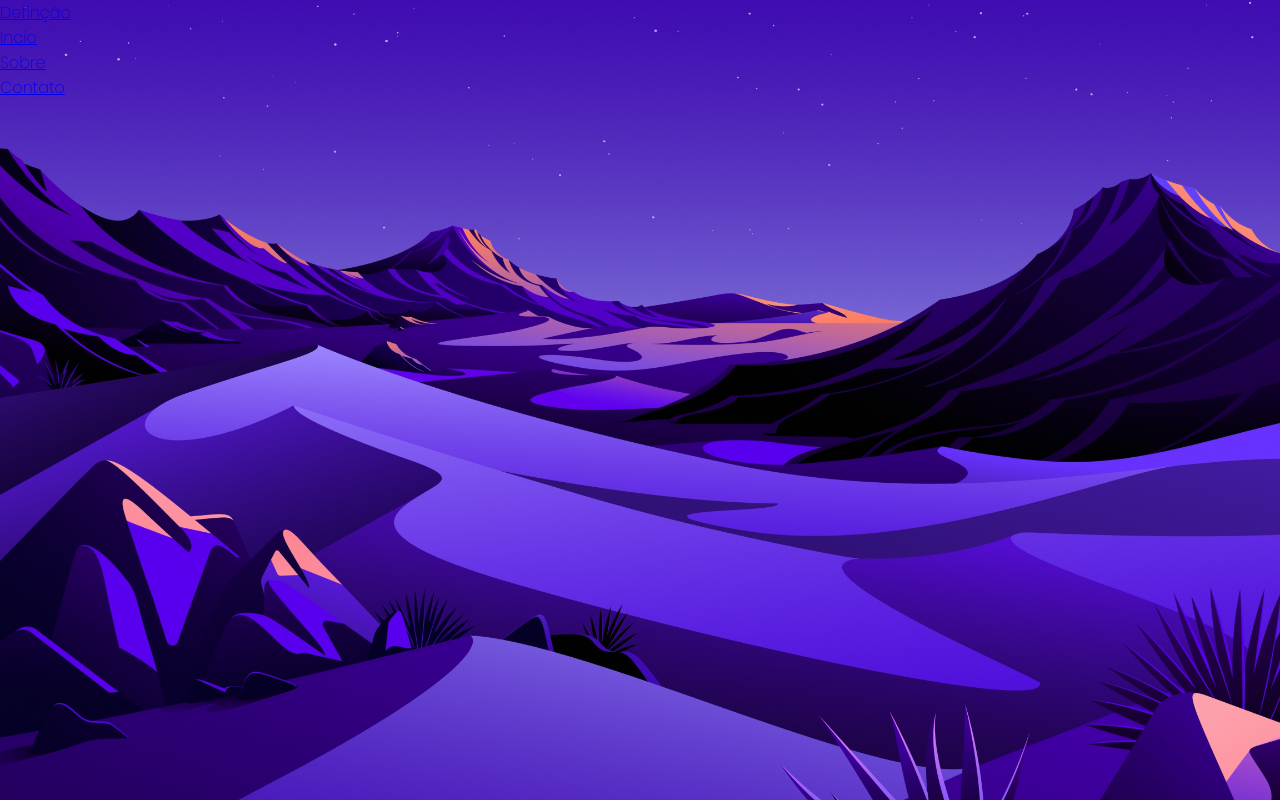
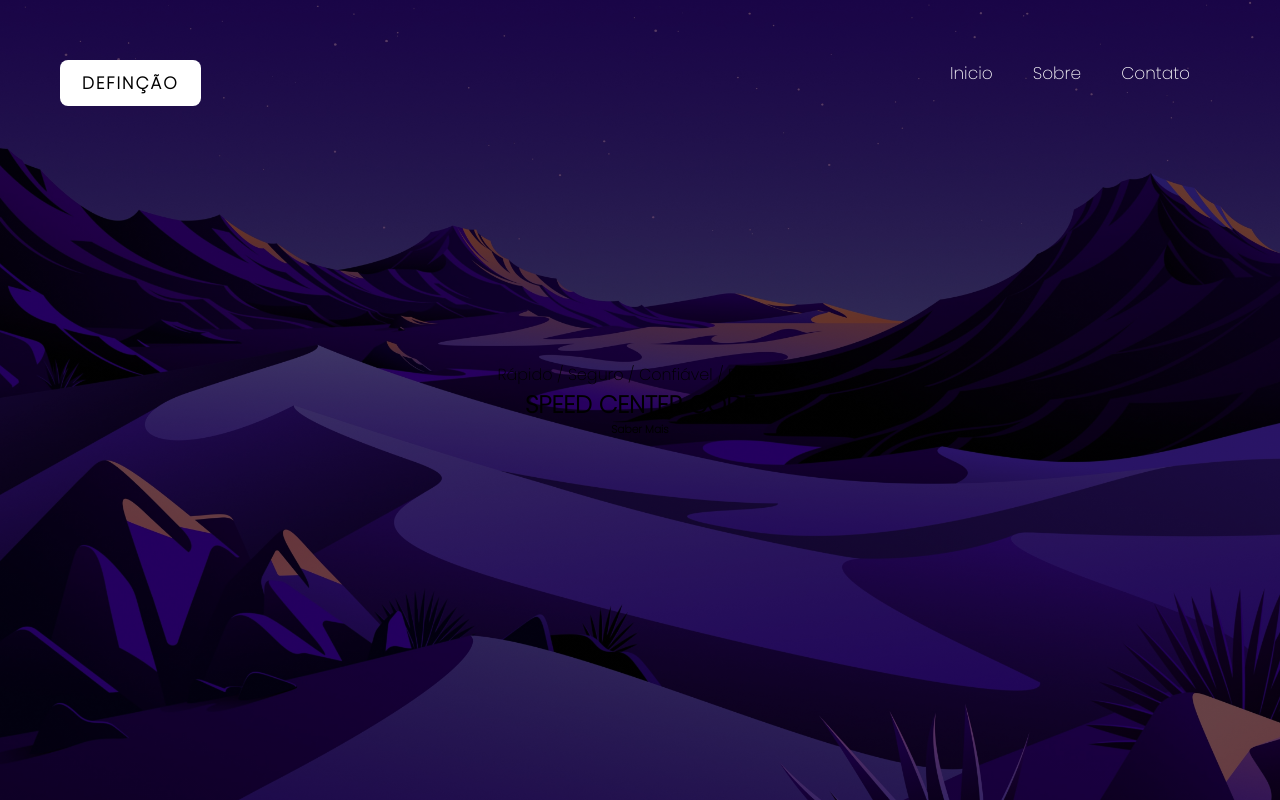
Before and after one commit to wineerx/Landing-Page, a plain HTML site: page webside/index.html in a window 1280 px wide. Drawn offline with Linux system fonts and the light colour scheme.

Commit message:
Formatações Concluidas

```diff
--- a/webside/index.html
+++ b/webside/index.html
@@ -13,11 +13,18 @@
 
             <div class="nav">
                 <ul class="itens">
-                <li><a href="#">Incio</a></li>
+                <li><a href="#">Inicio</a></li>
                 <li><a href="#">Sobre</a></li>
                 <li><a href="#">Contato</a></li>
                 </ul>
             </div>
         </div>
+
+        <div class="center">
+            <p>Rápido / Seguro / Confiável / Prático</p>
+            <h2>SPEED <span>CENTER</span> CODE</h2>
+            <h6>Saber Mais</h6>
+        </div>
+
     </body>
 </html>
--- a/webside/style.css
+++ b/webside/style.css
@@ -9,9 +9,63 @@
 }
 
 body {
-    background-image: url(../images/fundo.jpg);
+    background-image: linear-gradient(rgba(0,0,0,0.6),rgba(0, 0, 0, 0.6)), url(../images/fundo.jpg);
     background-position: center;
     background-size: cover;
     width: 100%;
     height: 100vh;
 }
+
+.container {
+    padding: 60px 60px 0 60px;
+    display: flex;
+    flex-direction: row;
+    justify-content: space-between;
+}
+
+.container .logo {
+    background: #fff;
+    padding: 10px 22px;
+    border-radius: 8px;
+
+}
+
+.container .logo a{
+    text-decoration: none;
+    color: #000;
+    font-size: 17px;
+    font-weight: 700;
+    letter-spacing: 2px;
+    text-transform: uppercase;
+    width: 100%;
+}
+
+.container .nav {
+
+
+}
+
+.container .nav .itens {
+    display: flex;
+
+}
+
+.container .nav .itens li {
+    padding-right: 20px;
+}
+
+.container .nav .itens li a{
+    padding: 10px;
+    text-decoration: none;
+    color: rgb(255, 255, 255);
+    font-size: 17px;
+}
+
+.center {
+    position: absolute;
+    top: 50%;
+    left: 50%;
+    transform: translate(-50%, -50%);
+    text-align: center;
+    align-items: center;
+}
```
